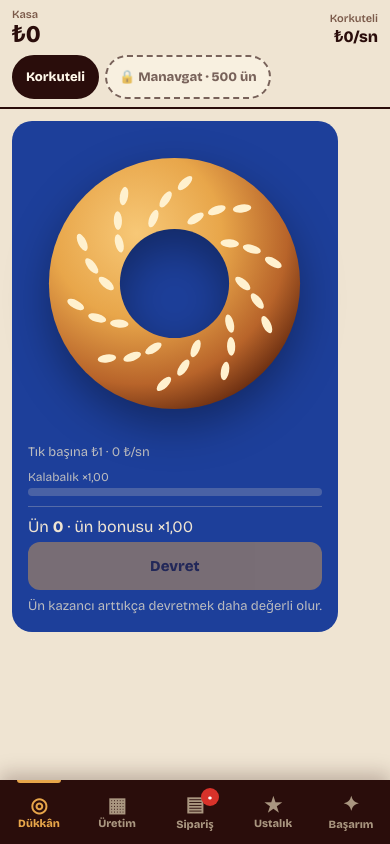
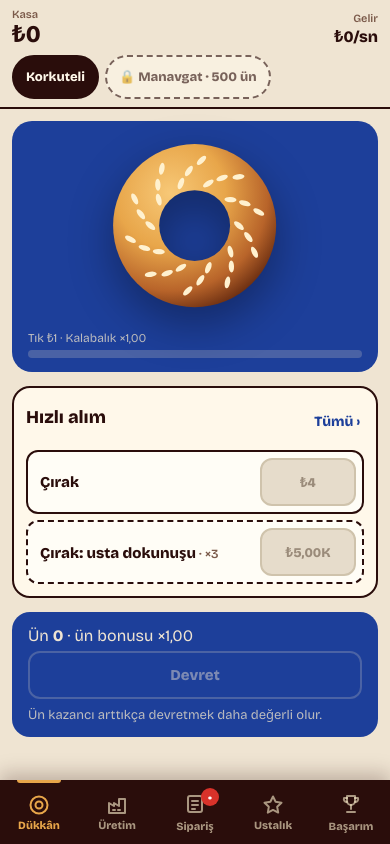
Before and after one commit to osmnnl/simitci, a React (Vite) app: page / in a window 390 px wide. Built offline with nearby package versions, Linux system fonts and the light colour scheme.

Commit message:
mobil: hizli alim, tam genislik kart, svg ikonlar

```diff
--- a/src/App.css
+++ b/src/App.css
@@ -144,7 +144,7 @@ button,.tab{touch-action:manipulation;-webkit-tap-highlight-color:transparent}
 .m-main .panel{padding:12px;border-width:2px}
 .m-main .clicker.compact{padding:18px 16px}
 .m-main .clicker.compact .simit-wrap{margin:8px 0}
-.m-main .clicker.compact .simit-btn svg{width:min(70vw,280px);height:auto}
+.m-main .clicker.compact .simit-btn svg{width:min(46vw,21dvh,210px);height:auto}
 .m-main .panel-head{position:sticky;top:0;background:var(--card);z-index:2;padding:4px 0 8px}
 .m-main .card{padding:10px}
 .m-main .buy{min-width:96px;min-height:48px}
@@ -180,3 +180,23 @@ button,.tab{touch-action:manipulation;-webkit-tap-highlight-color:transparent}
   .toast{padding:8px 12px}
   .toast span{font-size:12px}
 }
+
+/* ---------- mobile pass 2 ---------- */
+.m-main .clicker{align-self:stretch}
+.m-main .clicker.compact{padding:14px 16px;gap:8px}
+.m-main .clicker.compact .simit-wrap{margin:2px 0}
+.devir-btn.soft{background:transparent;color:var(--page);border:2px solid rgba(255,241,207,.45)}
+.devir-btn.ready{box-shadow:0 0 0 3px rgba(232,166,74,.35)}
+.quick .panel-head{position:static;padding:0 0 6px}
+.quick-list{list-style:none;margin:0;padding:0;display:flex;flex-direction:column;gap:6px}
+.quick-list li{display:flex;align-items:center;justify-content:space-between;gap:10px;border:2px solid var(--line);border-radius:12px;padding:6px 6px 6px 12px;background:#fffdf6}
+.quick-list .q-up{border-style:dashed}
+.q-name{font-weight:800;font-size:15px;min-width:0;overflow:hidden;text-overflow:ellipsis;white-space:nowrap}
+.q-name small{font-weight:600;color:var(--muted)}
+.link{appearance:none;border:0;background:none;color:var(--cobalt);font-weight:800;font-size:14px;min-height:44px;padding:0 4px;cursor:pointer}
+.m-icon svg{display:block}
+.m-main .clicker.compact .devir{padding-top:8px;gap:6px}
+.m-main .clicker.compact .meter .label{font-size:12px}
+.devir-card{background:var(--cobalt);color:var(--page);border-radius:18px;padding:14px 16px;border-top:0}
+.devir-card .muted{color:rgba(255,241,207,.7)}
+.devir-card.is-ready{box-shadow:0 0 0 3px var(--gold)}
--- a/src/ui/ClickerPanel.tsx
+++ b/src/ui/ClickerPanel.tsx
@@ -12,16 +12,13 @@ import { Simit } from "./Simit";
 export function ClickerPanel({ compact = false }: { compact?: boolean }) {
   const game = useGame((s) => s.game);
   const click = useGame((s) => s.click);
-  const doDevir = useGame((s) => s.devir);
   const [floaters, setFloaters] = useState<{ id: number; v: number; x: number }[]>([]);
   const [pressed, setPressed] = useState(false);
-  const { confirm, node: confirmModal } = useConfirm();
   const id = game.active;
   const ds = game.districts[id];
   const def = DISTRICTS_BY_ID[id];
   const cv = clickValue(game);
   const inc = onlineIncome(game, id);
-  const gain = devirGain(game, id);
 
   function onClick() {
     click();
@@ -46,26 +43,39 @@ export function ClickerPanel({ compact = false }: { compact?: boolean }) {
       </div>}
       <div className="simit-wrap">
         <button type="button" className={"simit-btn" + (pressed ? " pressed" : "")} onClick={onClick} aria-label={`${def.productName} yap, +${fmt(cv)}`}>
-          <Simit size={compact ? 260 : 210} />
+          <Simit size={210} />
         </button>
         {floaters.map((f) => (
           <span key={f.id} className="floater" style={{ ["--fx" as string]: `${f.x}px` }}>+{fmt(f.v)}</span>
         ))}
       </div>
-      <p className="muted small">Tık başına {money(cv)} · {rate(inc)} ₺/sn</p>
+      {!compact && <p className="muted small">Tık başına {money(cv)} · {rate(inc)} ₺/sn</p>}
       <BuffChips />
       {FEATURES.crowd && (
         <div className="meter" title={`Kalabalık: tıkladıkça artar, üretimi en fazla ×${mult(1 + BALANCE.crowdMax)} yapar`}>
-          <span className="label">Kalabalık ×{(1 + game.crowd).toFixed(2).replace(".", ",")}</span>
+          <span className="label">{compact ? `Tık ${money(cv)} · ` : ""}Kalabalık ×{(1 + game.crowd).toFixed(2).replace(".", ",")}</span>
           <div className="bar"><div className="fill" style={{ width: `${(game.crowd / BALANCE.crowdMax) * 100}%` }} /></div>
         </div>
       )}
-      {FEATURES.devir && (
-        <div className="devir">
+      {FEATURES.devir && !compact && <DevirBox />}
+    </section>
+  );
+}
+
+/** Devir controls. Inside the clicker on desktop; its own card on mobile (rare action, below the shop). */
+export function DevirBox({ card = false }: { card?: boolean }) {
+  const game = useGame((s) => s.game);
+  const doDevir = useGame((s) => s.devir);
+  const { confirm, node: confirmModal } = useConfirm();
+  const ds = game.districts[game.active];
+  const gain = devirGain(game, game.active);
+  const ready = gain >= Math.max(10, ds.un);
+  return (
+    <div className={"devir" + (card ? " devir-card" + (ready ? " is-ready" : "") : "")}>
       <div className="devir-row">
         <span>Ün <b>{fmt(ds.un)}</b> · ün bonusu ×{mult(1 + 0.05 * ds.un)}</span>
       </div>
-          <button type="button" className="devir-btn" disabled={gain < 1} onClick={async () => {
+      <button type="button" className={"devir-btn" + (ready ? " ready" : " soft")} disabled={gain < 1} onClick={async () => {
         if (await confirm({
           title: "Dükkânı devret",
           body: `Çırağına devredersin: +${fmt(gain)} ün kazanırsın, kasa ve dükkân sıfırlanır.`,
@@ -74,10 +84,8 @@ export function ClickerPanel({ compact = false }: { compact?: boolean }) {
       }}>
         Devret {gain >= 1 ? `(+${fmt(gain)} ün)` : ""}
       </button>
-          <p className="muted small">{gain >= Math.max(10, ds.un) ? "Şimdi devretmek iyi bir fikir." : "Ün kazancı arttıkça devretmek daha değerli olur."}</p>
+      <p className="muted small">{ready ? "Şimdi devretmek iyi bir fikir." : "Ün kazancı arttıkça devretmek daha değerli olur."}</p>
+      {confirmModal}
     </div>
-      )}
-      {confirmModal}
-    </section>
   );
 }
--- a/src/ui/MobileShell.tsx
+++ b/src/ui/MobileShell.tsx
@@ -1,11 +1,10 @@
 import { useState } from "react";
-import { DISTRICTS_BY_ID } from "../content/districts";
 import { FEATURES } from "../content/features";
 import { onlineIncome } from "../engine/derive";
 import { useGame } from "../store/gameStore";
 import { AchievementsPanel } from "./AchievementsPanel";
 import { tabBadges } from "./badges";
-import { ClickerPanel } from "./ClickerPanel";
+import { ClickerPanel, DevirBox } from "./ClickerPanel";
 import { DistrictTabs } from "./DistrictTabs";
 import { MasteryPanel } from "./MasteryPanel";
 import { OrdersPanel } from "./OrdersPanel";
@@ -14,15 +13,17 @@ import { SkillsPanel } from "./SkillsPanel";
 import { TierList } from "./TierList";
 import { UpgradePanel } from "./UpgradePanel";
 import { money } from "./format";
+import { NavIcon } from "./NavIcon";
+import { QuickBuy } from "./QuickBuy";
 
 type Tab = "dukkan" | "uretim" | "siparis" | "ustalik" | "basarim";
 
-const TABS: { id: Tab; label: string; icon: string; show: () => boolean }[] = [
-  { id: "dukkan", label: "Dükkân", icon: "◎", show: () => true },
-  { id: "uretim", label: "Üretim", icon: "▦", show: () => true },
-  { id: "siparis", label: "Sipariş", icon: "▤", show: () => FEATURES.orders },
-  { id: "ustalik", label: "Ustalık", icon: "★", show: () => FEATURES.skills || FEATURES.mastery },
-  { id: "basarim", label: FEATURES.achievements ? "Başarım" : "Ayarlar", icon: "✦", show: () => true },
+const TABS: { id: Tab; label: string; show: () => boolean }[] = [
+  { id: "dukkan", label: "Dükkân", show: () => true },
+  { id: "uretim", label: "Üretim", show: () => true },
+  { id: "siparis", label: "Sipariş", show: () => FEATURES.orders },
+  { id: "ustalik", label: "Ustalık", show: () => FEATURES.skills || FEATURES.mastery },
+  { id: "basarim", label: FEATURES.achievements ? "Başarım" : "Ayarlar", show: () => true },
 ];
 
 export function MobileShell() {
@@ -43,7 +44,7 @@ export function MobileShell() {
             <span className="m-money">{money(ds.money)}</span>
           </div>
           <div className="m-right">
-            <span className="m-label">{DISTRICTS_BY_ID[game.active].name}</span>
+            <span className="m-label">Gelir</span>
             <span className="m-rate">{money(inc)}/sn</span>
           </div>
         </div>
@@ -51,7 +52,7 @@ export function MobileShell() {
       </header>
 
       <main className="m-main" key={tab}>
-        {tab === "dukkan" && <ClickerPanel compact />}
+        {tab === "dukkan" && (<><ClickerPanel compact /><QuickBuy onMore={() => setTab("uretim")} />{FEATURES.devir && <DevirBox card />}</>)}
         {tab === "uretim" && (<><UpgradePanel /><TierList /></>)}
         {tab === "siparis" && <OrdersPanel />}
         {tab === "ustalik" && (<>{FEATURES.skills && <SkillsPanel />}{FEATURES.mastery && <MasteryPanel />}</>)}
@@ -63,7 +64,7 @@ export function MobileShell() {
           const badge = badges[t.id];
           return (
             <button key={t.id} type="button" className={"m-tab" + (tab === t.id ? " on" : "")} aria-current={tab === t.id ? "page" : undefined} onClick={() => setTab(t.id)}>
-              <span className="m-icon" aria-hidden="true">{t.icon}</span>
+              <span className="m-icon"><NavIcon name={t.id} /></span>
               <span className="m-tab-label">{t.label}</span>
               {badge && <span className="m-badge" aria-label={`${badge} yeni`}>{badge}</span>}
             </button>
--- /dev/null
+++ b/src/ui/NavIcon.tsx
@@ -0,0 +1,13 @@
+/** Consistent stroke icons for the mobile tab bar (unicode glyphs render unevenly on iOS). */
+const P = { fill: "none", stroke: "currentColor", strokeWidth: 2, strokeLinecap: "round" as const, strokeLinejoin: "round" as const };
+export function NavIcon({ name }: { name: "dukkan" | "uretim" | "siparis" | "ustalik" | "basarim" }) {
+  return (
+    <svg width="24" height="24" viewBox="0 0 24 24" aria-hidden="true">
+      {name === "dukkan" && (<><circle cx="12" cy="12" r="8.5" {...P} /><circle cx="12" cy="12" r="3.5" {...P} /></>)}
+      {name === "uretim" && (<><path d="M4 20V10l5 3V10l5 3V6h6v14z" {...P} /><path d="M8 17h2M13 17h2" {...P} /></>)}
+      {name === "siparis" && (<><rect x="5" y="4" width="14" height="16" rx="2" {...P} /><path d="M9 9h6M9 13h6M9 17h3" {...P} /></>)}
+      {name === "ustalik" && (<path d="M12 3.5l2.6 5.3 5.9.9-4.3 4.1 1 5.8L12 16.9l-5.2 2.7 1-5.8-4.3-4.1 5.9-.9z" {...P} />)}
+      {name === "basarim" && (<><path d="M8 4h8v5a4 4 0 0 1-8 0z" {...P} /><path d="M8 6H5a3 3 0 0 0 3 4M16 6h3a3 3 0 0 1-3 4M12 13v4M8 20h8" {...P} /></>)}
+    </svg>
+  );
+}
--- /dev/null
+++ b/src/ui/QuickBuy.tsx
@@ -0,0 +1,46 @@
+import { TIERS } from "../content/tiers";
+import { UPGRADES } from "../content/upgrades";
+import { tierAllowed, tierCost, tierVisible, upgradeCost } from "../engine/derive";
+import { useGame } from "../store/gameStore";
+import { money } from "./format";
+
+/** Thumb-zone shop on the mobile Dükkân tab: cheapest next buys, no tab switch needed. */
+export function QuickBuy({ onMore }: { onMore: () => void }) {
+  const game = useGame((s) => s.game);
+  const buy = useGame((s) => s.buyTier);
+  const setQty = useGame((s) => s.setBuyQty);
+  const qty = useGame((s) => s.buyQty);
+  const buyUpgrade = useGame((s) => s.buyUpgrade);
+  const id = game.active;
+  const ds = game.districts[id];
+  const tiers = TIERS.filter((t) => tierVisible(game, id, t.id) && tierAllowed(game, t.id))
+    .map((t) => ({ t, cost: tierCost(game, id, t.id, 1) }))
+    .sort((a, b) => a.cost - b.cost)
+    .slice(0, 3);
+  const up = UPGRADES[ds.upgrades];
+  const uc = upgradeCost(game, id);
+  return (
+    <section className="panel quick" aria-label="Hızlı alım">
+      <div className="panel-head">
+        <h2>Hızlı alım</h2>
+        <button type="button" className="link" onClick={onMore}>Tümü ›</button>
+      </div>
+      <ul className="quick-list">
+        {tiers.map(({ t, cost }) => (
+          <li key={t.id}>
+            <span className="q-name">{t.name}{ds.owned[t.id] > 0 && <small> · {ds.owned[t.id]}</small>}</span>
+            <button type="button" className="buy" disabled={cost > ds.money} onClick={() => { if (qty !== 1) setQty(1); buy(t.id); }}>
+              {money(cost)}
+            </button>
+          </li>
+        ))}
+        {up && (
+          <li className="q-up">
+            <span className="q-name">{up.name}<small> · ×{up.mult}</small></span>
+            <button type="button" className="buy" disabled={uc > ds.money} onClick={buyUpgrade}>{money(uc)}</button>
+          </li>
+        )}
+      </ul>
+    </section>
+  );
+}
```
Lines whose indentation alone changed are shown as unchanged.
